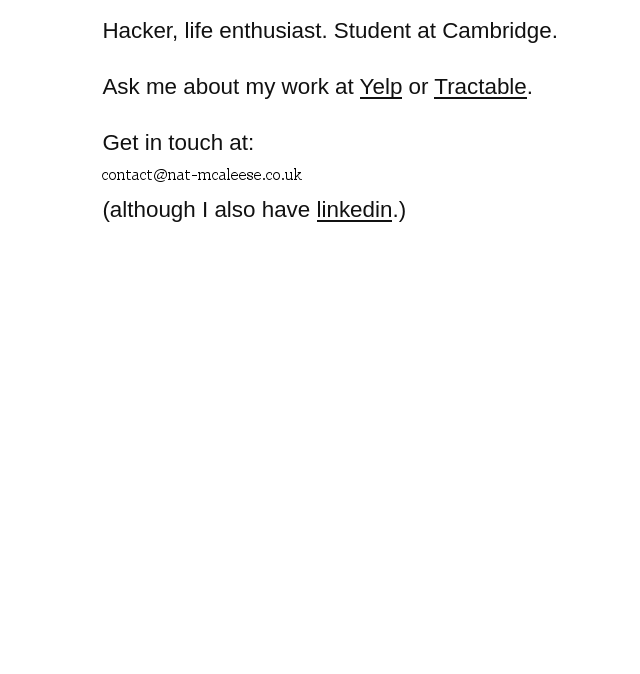
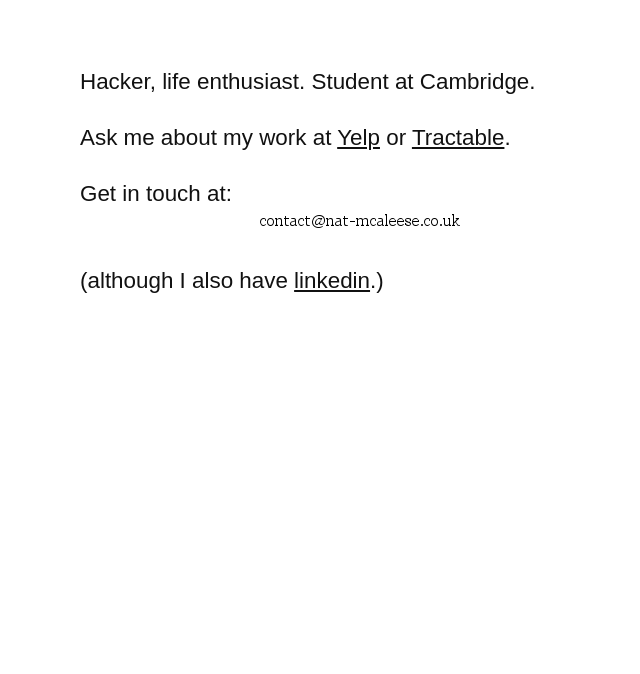
Before and after one commit to N-McA/N-McA.github.io, a plain HTML site: page index.html in a window 1280 px wide. Shown: the part 126-800 px from the top of the page, without its empty margins (0-640 px from the left). Drawn offline with Linux system fonts and the light colour scheme; a web font is replaced by a local one.

Commit message:
basic site

```diff
--- a/index.html
+++ b/index.html
@@ -8,6 +8,7 @@
 
   <body>
     <h2>Nat McAleese.</h2>
+    <br>
     <p>Hacker, life enthusiast. Student at Cambridge.</p>
     <p>
       Ask me about my work at
@@ -18,7 +19,7 @@
     <p>
       Get in touch at:
       <br>
-      <img src="contact_email.png">
+      <img src="contact_email.png" alt="image of email">
       <br>
       (although I also have <a href=https://www.linkedin.com/in/nat-mcaleese-2440a076>linkedin</a>.)
     </p>
--- a/style.css
+++ b/style.css
@@ -16,18 +16,12 @@ html {
     overflow-y:scroll;
     box-sizing:border-box
 }
-*,*:before,*:after {
-    box-sizing:inherit;
-    padding:0;
-    margin:0
-}
 body {
     position:relative;
     font-family:"Fredo",sans-serif;
     font-size:1rem;
     font-weight:400;
     line-height:1.5;
-    background:#fff;
     color:#111;
     padding:0 1rem;
     max-width:50rem;
@@ -35,17 +29,14 @@ body {
 }
 a:not(.btn) {
     color:#111;
-    text-decoration:none
-}
-p>a {
-    background-image:-webkit-linear-gradient(transparent,transparent 93.75%,#111 93.75%);
-    background-image:linear-gradient(transparent,transparent 93.75%,#111 93.75%)
+    text-decoration: underline;
 }
 h1,h2,h3,h4,h5,h6 {
     font-weight:400;
     margin-top:2em;
     margin-bottom:.5em;
-    max-width:28rem
+    max-width:28rem;
+    border-bottom: 1px solid #000;
 }
 h1 {
     font-size:2rem
@@ -68,19 +59,9 @@ hr {
     max-width:5rem;
     margin:1rem 0 4rem
 }
-mark {
-    background:yellow
-}
-section,article {
-    display:block;
-    padding-top:30vh;
-    padding-bottom:20vh
-}
-header {
-    position:absolute;
-    top:10vh;
-    left:1rem;
-    z-index:2
+img {
+    display: block;
+    margin: auto;
 }
 .icon {
     width:1rem;
```
